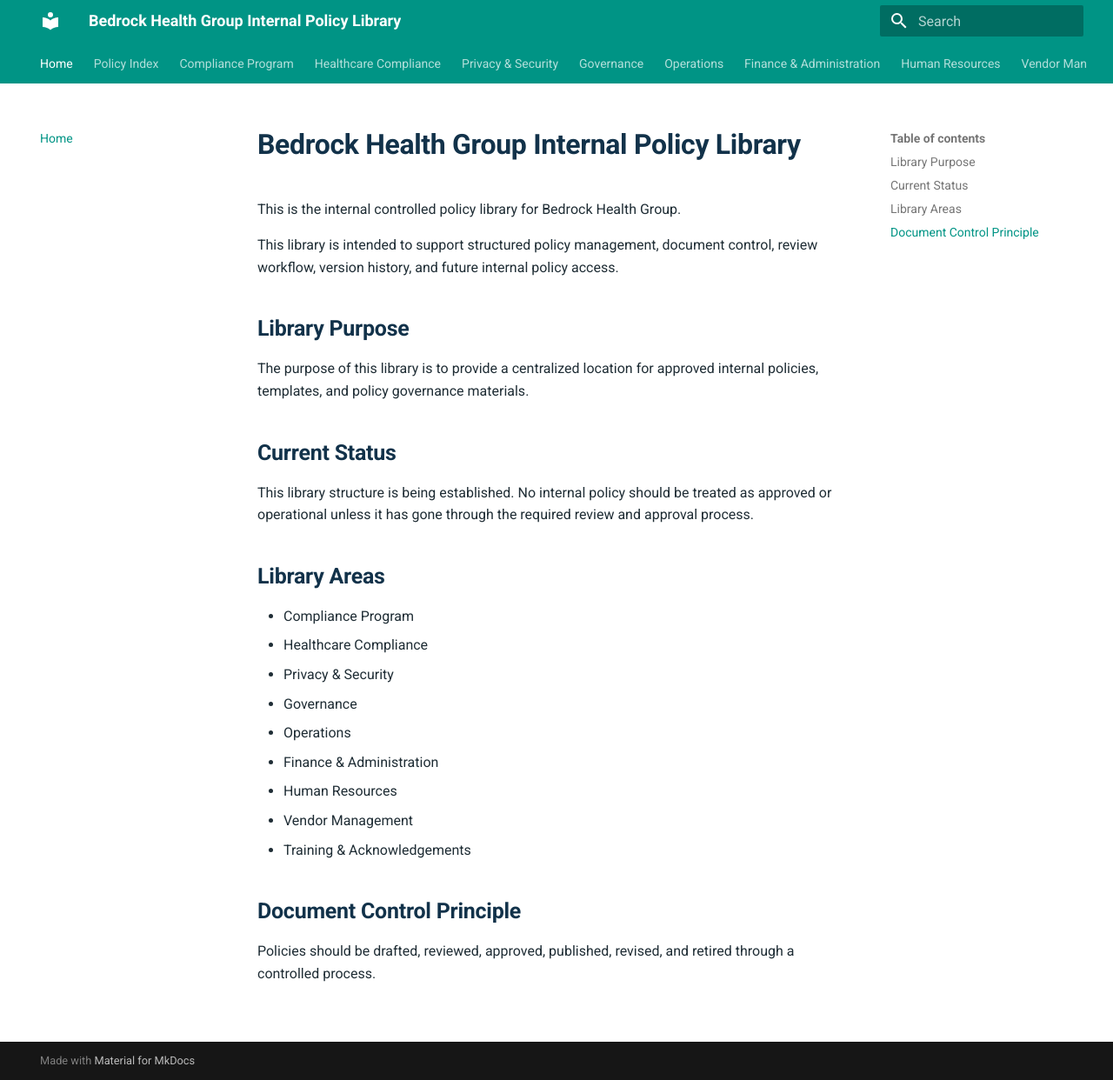
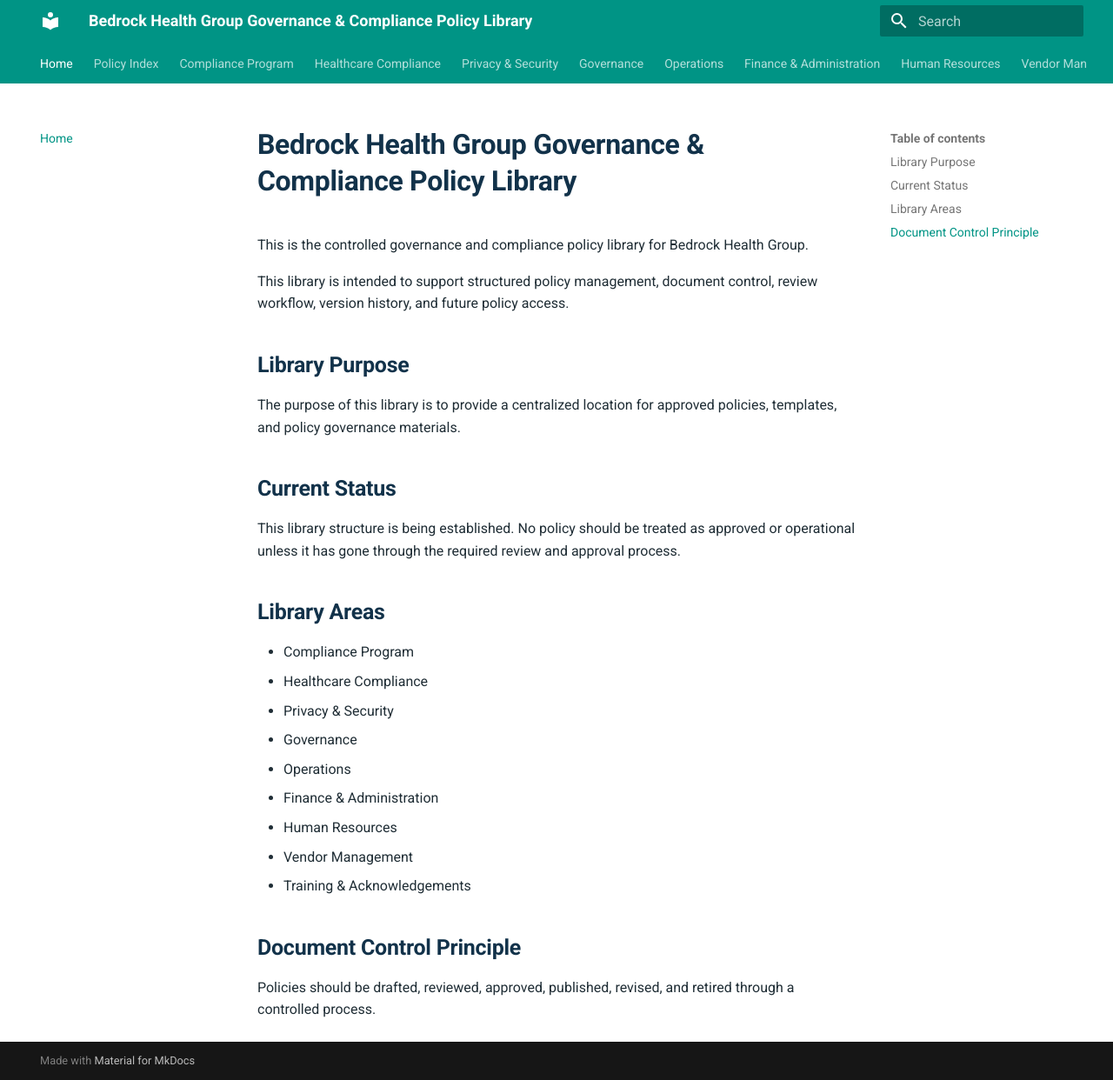
Before and after one commit to Bedrock-Health-Group/bedrock-internal-policy-library, an MkDocs documentation site: the page built from docs/index.md, in a window 1280 px wide and 1242 px high. Shown: the whole window at 87% size. Built offline with MkDocs 1.6.1 and Material for MkDocs 9.7.7, drawn with Linux system fonts in a browser that asks for light colours.

Commit message:
Update public policy library wording

```diff
--- a/docs/index.md
+++ b/docs/index.md
@@ -1,16 +1,16 @@
-# Bedrock Health Group Internal Policy Library
+# Bedrock Health Group Governance & Compliance Policy Library
 
-This is the internal controlled policy library for Bedrock Health Group.
+This is the controlled governance and compliance policy library for Bedrock Health Group.
 
-This library is intended to support structured policy management, document control, review workflow, version history, and future internal policy access.
+This library is intended to support structured policy management, document control, review workflow, version history, and future policy access.
 
 ## Library Purpose
 
-The purpose of this library is to provide a centralized location for approved internal policies, templates, and policy governance materials.
+The purpose of this library is to provide a centralized location for approved policies, templates, and policy governance materials.
 
 ## Current Status
 
-This library structure is being established. No internal policy should be treated as approved or operational unless it has gone through the required review and approval process.
+This library structure is being established. No policy should be treated as approved or operational unless it has gone through the required review and approval process.
 
 ## Library Areas
 
--- a/mkdocs.yml
+++ b/mkdocs.yml
@@ -1,5 +1,5 @@
-site_name: Bedrock Health Group Internal Policy Library
-site_description: Internal controlled policy library for Bedrock Health Group
+site_name: Bedrock Health Group Governance & Compliance Policy Library
+site_description: Controlled governance and compliance policy library for Bedrock Health Group
 
 theme:
   name: material
```
Also changed, not shown: README.md (+4 -4 lines), docs/policy-index.md (+1 -1 lines).
